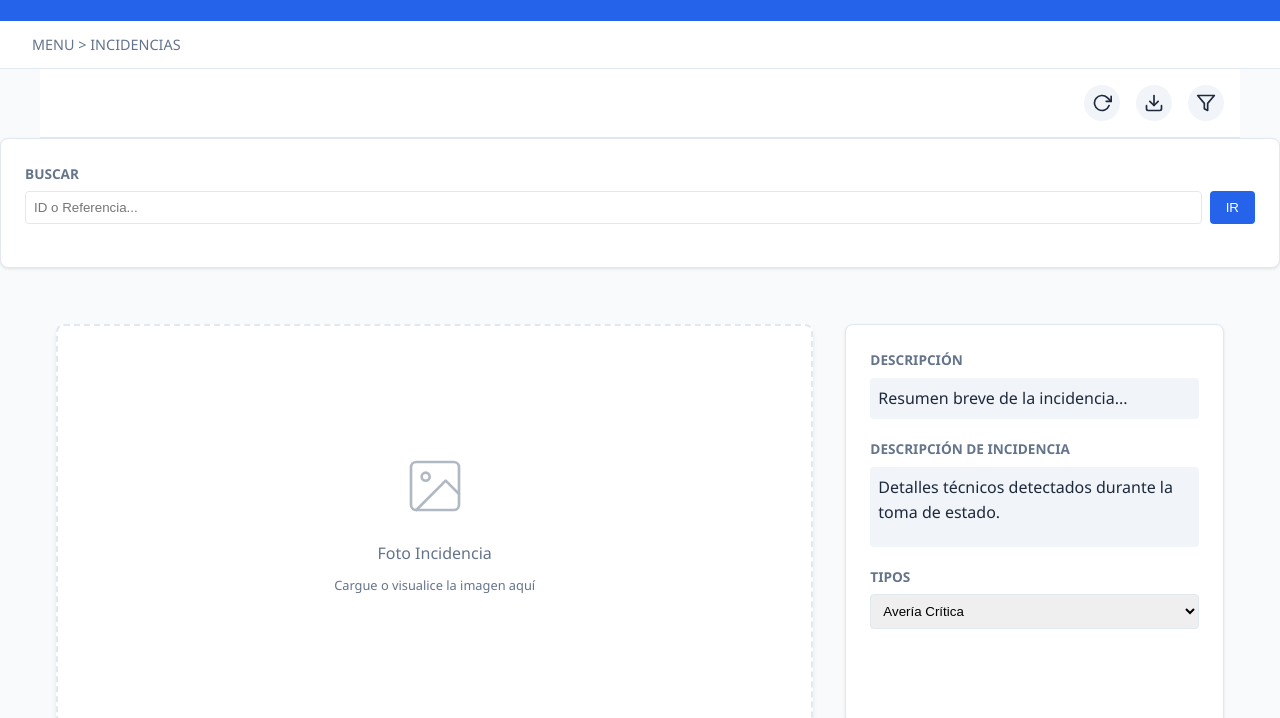
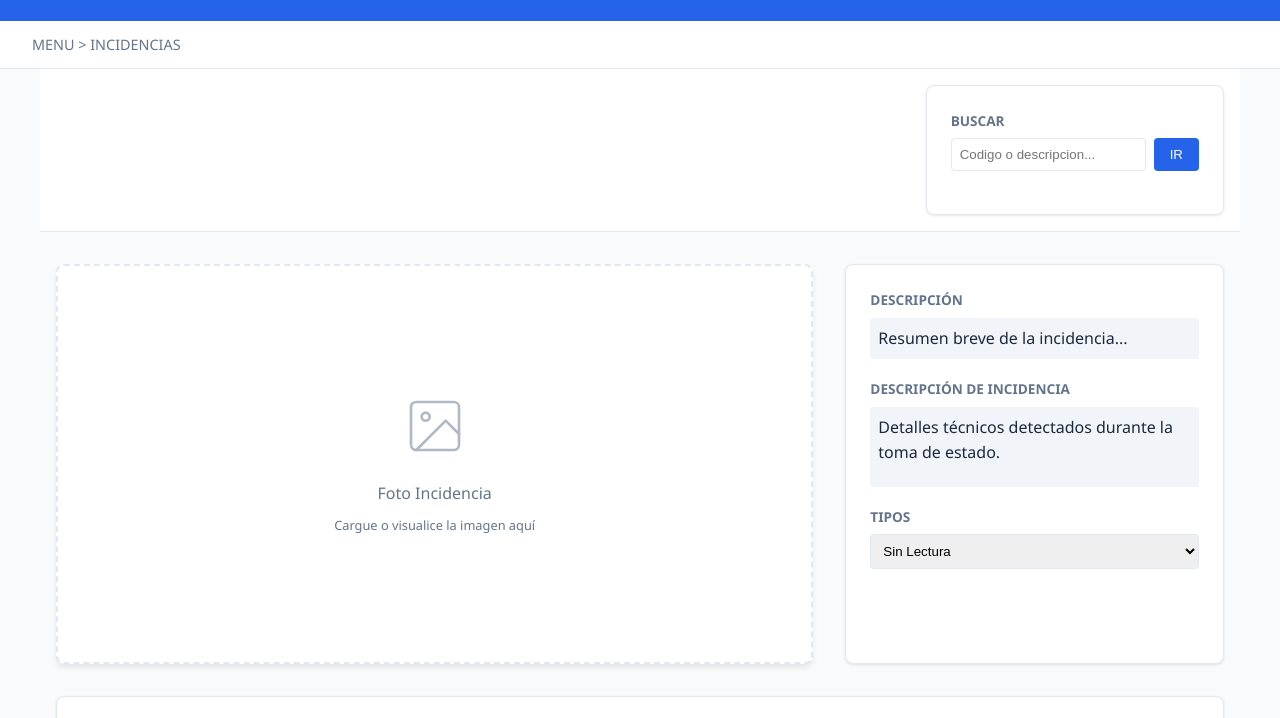
Before and after one commit to CArlosFerrariC/inctoma.io, a plain HTML site: page index.html in a window 1280 px wide. Shown: the part 73-791 px from the top of the page. Drawn offline with Linux system fonts and the light colour scheme.

Commit message:
cambio de posicion de buscar

```diff
--- a/index.html
+++ b/index.html
@@ -244,7 +244,7 @@
     </nav>
 
     <div class="top-toolbar">
-        <div class="icon-btn" title="Refrescar">
+        <!-- <div class="icon-btn" title="Refrescar">
             <svg width="20" height="20" viewBox="0 0 24 24" fill="none" stroke="currentColor" stroke-width="2" stroke-linecap="round" stroke-linejoin="round"><path d="M23 4v6h-6"></path><path d="M20.49 15a9 9 0 1 1-2.12-9.36L23 10"></path></svg>
         </div>
         <div class="icon-btn" title="Descargar">
@@ -252,19 +252,20 @@
         </div>
         <div class="icon-btn" title="Filtro">
             <svg width="20" height="20" viewBox="0 0 24 24" fill="none" stroke="currentColor" stroke-width="2" stroke-linecap="round" stroke-linejoin="round"><polygon points="22 3 2 3 10 12.46 10 19 14 21 14 12.46 22 3"></polygon></svg>
-        </div>
-    </div>
-
-        <aside class="sidebar">
+        </div> -->
+         <aside class="sidebar">
             <div class="card">
                 <div class="info-group">
                     <label>Buscar</label>
                     <div class="search-box">
-                        <input type="text" placeholder="ID o Referencia...">
+                        <input type="text" placeholder="Codigo o descripcion...">
                         <button class="btn">IR</button>
                     </div>
                 </div>
             </div>
+    </div>
+
+
 
     <div class="container">
         <section class="photo-section">
@@ -293,10 +294,9 @@
                 <div class="info-group">
                     <label>Tipos</label>
                     <select style="width: 100%; padding: 0.5rem; border-radius: 4px; border: 1px solid var(--border-color);">
-                        <option>Avería Crítica</option>
-                        <option>Mantenimiento Preventivo</option>
-                        <option>Lectura Imposible</option>
-                        <option>Otro</option>
+                        <option>Sin Lectura</option>
+                        <option>Con Lectura</option>
+
                     </select>
                 </div>
             </div>
```
